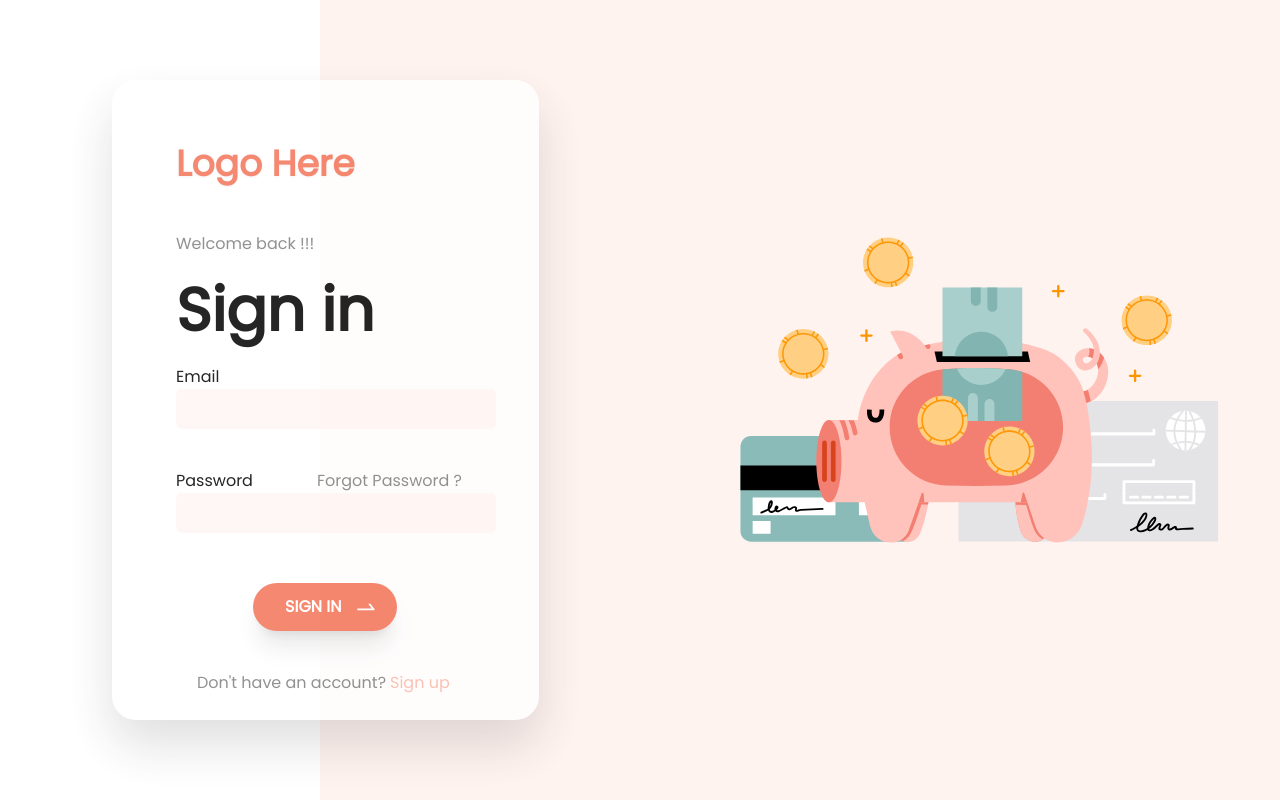
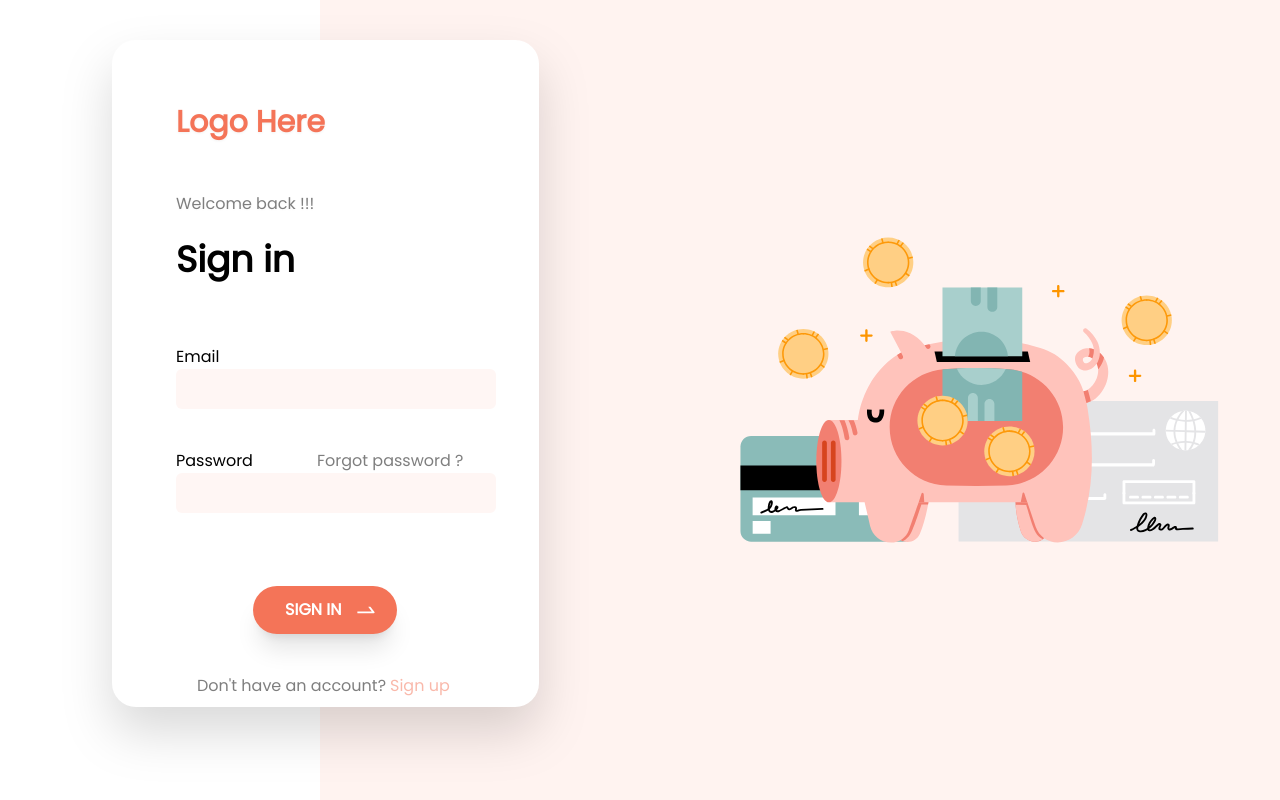
Before and after one commit to wojciechszmelczerczyk/react-auth-ui, a React (Create React App) app: page /signin in a window 1280 px wide. Built offline with nearby package versions, Linux system fonts and the light colour scheme.

Commit message:
working on rwd

```diff
--- a/src/components/AuthForm.tsx
+++ b/src/components/AuthForm.tsx
@@ -1,22 +1,22 @@
 import arrowOutlined from "../img/ant-design_swap-left-outlined.svg";
+import { NavLink } from "react-router-dom";
 
 const AuthForm = () => {
   return (
-    <div className='flex flex-col absolute h-4/5 w-4/12 top-20 left-28 z-10 opacity-85 bg-white drop-shadow-2xl rounded-3xl'>
-      {/* <div className='line'> */}
-      <h1 className='mx-16 py-16 text-orange_form h-32 text-4xl drop-shadow-sm font-poppins font-semibold'>
+    <div className='flex flex-col absolute lg:top-10 2xl:top-20 bg-white drop-shadow-2xl rounded-3xl h-4/5 lg:h-5/6 sm:w-2/3 lg:w-1/3 left-28'>
+      <h1 className='mx-16 py-16 text-orange_form h-32 lg:text-3xl text-4xl drop-shadow-sm font-poppins font-semibold'>
         Logo Here
       </h1>
-      {/* </div> */}
-
       <div className='mx-16'>
         <h2 className='font-poppins py-6 opacity-50 drop-shadow-sm'>
           Welcome back !!!
         </h2>
-        <h1 className='font-poppins font-semibold text-6xl'>Sign in</h1>
+        <h1 className='font-poppins font-semibold md:text-3xl lg:text-4xl 2xl:text-6xl'>
+          Sign in
+        </h1>
       </div>
-      <div className='flex flex-col gap-y-10 py-6'>
-        <div className=''>
+      <div className='flex flex-col gap-y-10 py-16'>
+        <div>
           <label className='mx-16 font-poppins'>Email</label>
           <input
             className='mx-16 p-2.5 h-10 w-3/4 bg-orange_input block rounded-md'
@@ -26,9 +26,12 @@ const AuthForm = () => {
         <div className=''>
           <div className='flex'>
             <label className='mx-16 font-poppins'>Password</label>
-            <a href='' className='opacity-50 font-poppins'>
-              Forgot Password ?
-            </a>
+            <NavLink
+              to='/'
+              className='opacity-50 font-poppins justify-self-center'
+            >
+              Forgot password ?
+            </NavLink>
           </div>
           <input
             className='mx-16 p-2.5 h-10 w-3/4 bg-orange_input block rounded-md'
@@ -49,12 +52,12 @@ const AuthForm = () => {
         </button>
         <span className='font-poppins opacity-50'>
           Don't have an account?
-          <a
-            href=''
+          <NavLink
+            to='/'
             className='mx-1 text-orange_form hover:text-hover_orange_form opacity-100'
           >
             Sign up
-          </a>
+          </NavLink>
         </span>
       </div>
     </div>
--- a/src/pages/LoginPage.tsx
+++ b/src/pages/LoginPage.tsx
@@ -7,12 +7,17 @@ const LoginPage: FC = () => {
   return (
     <div className='flex w-screen h-screen overflow-hidden'>
       <div className='flex w-1/2'>
-        <div className='w-6/12 '></div>
+        <div className='bg-pink lg:bg-white w-6/12 '></div>
         <div className='w-6/12 bg-pink'></div>
         <AuthForm />
       </div>
-      <div className='flex w-1/2 bg-pink items-center justify-items-center'>
-        <img src={finances} className='z-10' width={1000} />
+      <div className='flex w-1/2 bg-pink items-center'>
+        <img
+          alt=''
+          src={finances}
+          className='invisible lg:visible'
+          width={1000}
+        />
       </div>
     </div>
   );
```
